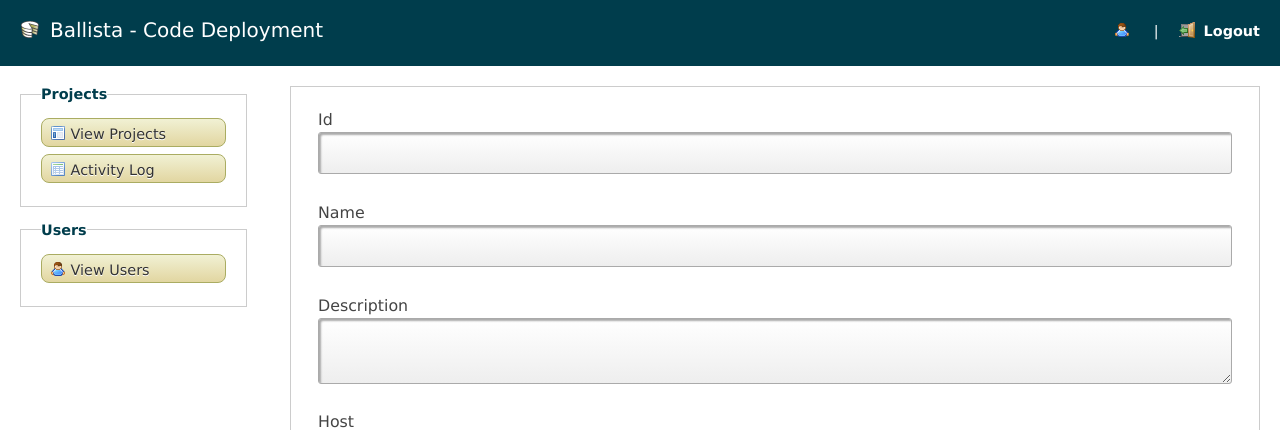
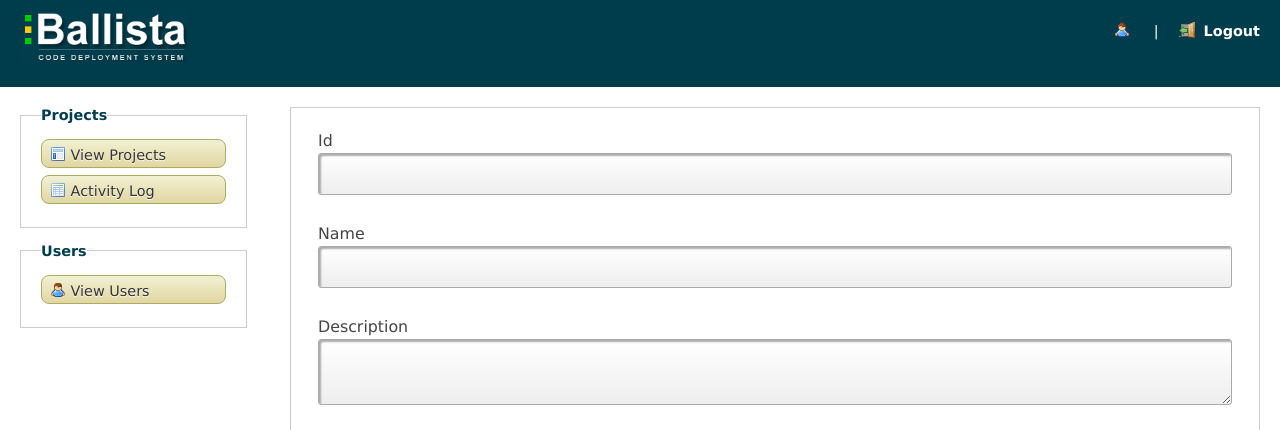
Before and after one commit to rroux/ballista, a CakePHP app: the page made by app/views/projects/edit.ctp in a window 1280 px wide. Shown: the top 430 px of the page. Run offline with PHP 8.4 and a stand-in for CakePHP, Linux system fonts and the light colour scheme; the template is opened without the code that fills it, so the values that code supplies are empty; form fields are guessed from the names that the template uses; some libraries are stand-ins or nearby versions.

Commit message:
adding new logo

```diff
--- a/app/views/layouts/default.ctp
+++ b/app/views/layouts/default.ctp
@@ -21,7 +21,13 @@
 <body>
   <div id="container">
     <div id="header">
-      <h1><?php echo $this->Html->link('Ballista - Code Deployment', array('controller' => 'projects', 'action' => 'index')) ?></h1>
+      <?php
+        echo $this->Html->link(
+          $this->Html->image('ballista.jpg', array('class' => 'logo')),
+            array('controller' => 'projects', 'action' => 'index'),
+            array('escape' => false)
+          );
+        ?>
       <div class="info">
         <?php
           echo $this->Html->link(
--- a/app/webroot/css/style.css
+++ b/app/webroot/css/style.css
@@ -48,8 +48,12 @@ a:hover{
 }
 
 #header{
-  height: 20px;
-  padding: 20px 20px 0px 20px;
+  padding: 0px 20px;
+}
+
+#header .logo{
+  height: 52px;
+  margin-top: 10px;
 }
 
 #menu img{
@@ -72,6 +76,7 @@ a:hover{
 }
 
 .info{
+  margin-top: 20px;
   float: right;
   text-align: right;
   width: 300px;
@@ -200,14 +205,14 @@ input, textarea, select{
 
 #flashHolder{
   background-color: #003d4c;
-  height: 26px;
+  height: 25px;
 }
 
 #flashMessage{
   display: block;
   font-size: 100%;
   margin: 0px;
-  padding: 0px;
+  padding: 4px;
   text-align: center;
 }
 
```
Also changed, not shown: app/webroot/img/ballista.jpg (added).
